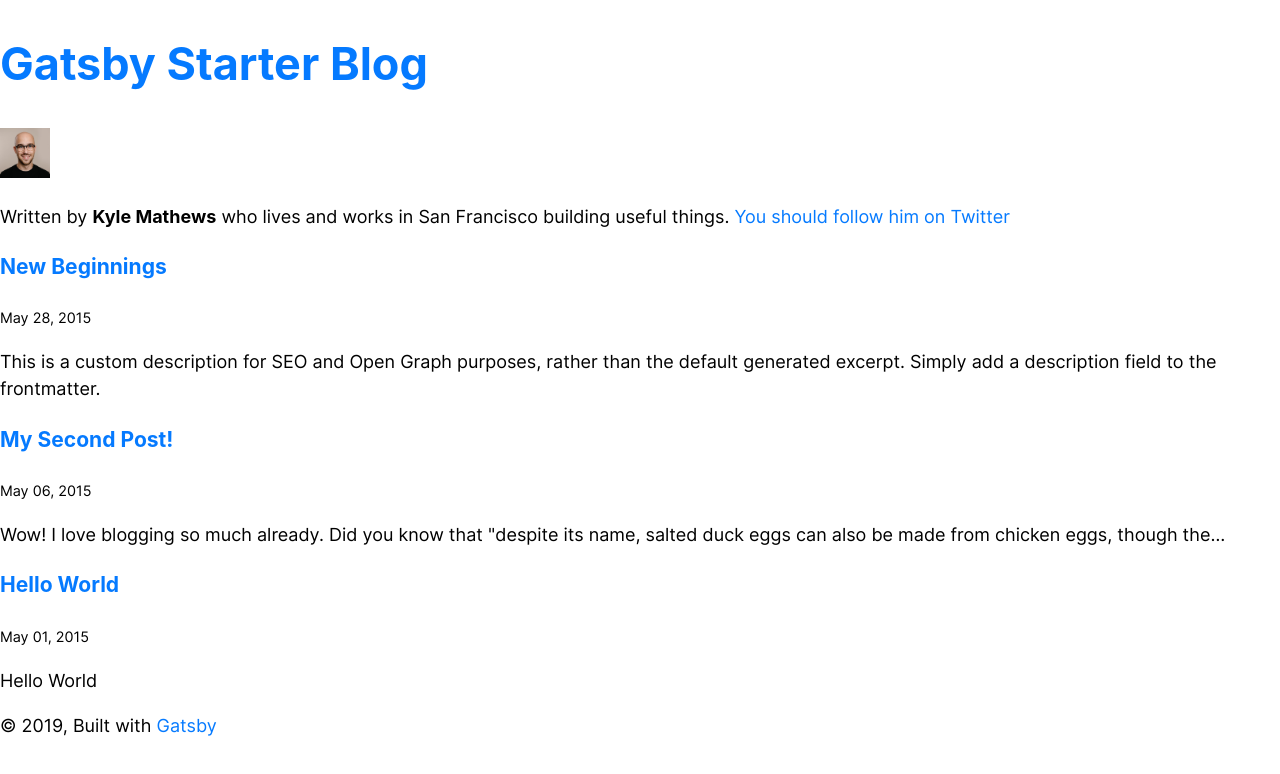
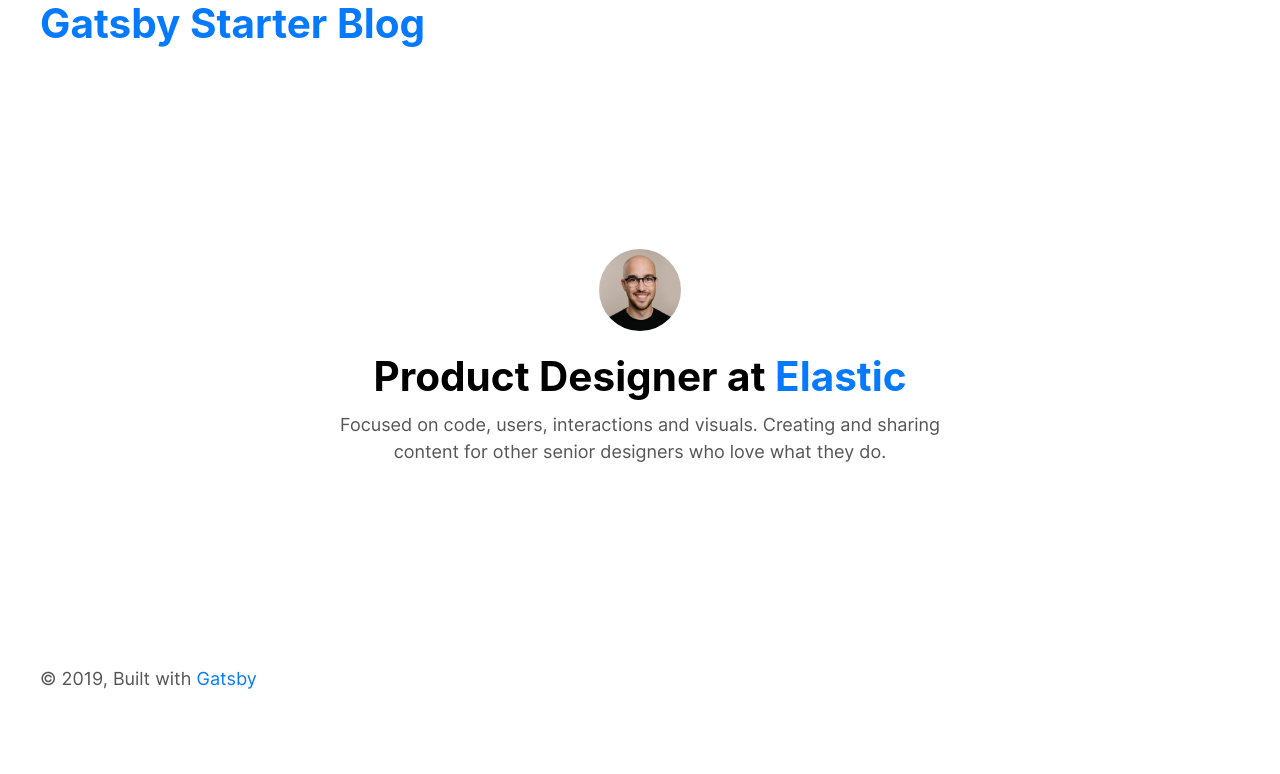
Before and after one commit to johnbarrierwilson/site-2020, a Gatsby site: page / in a window 1280 px wide. Built offline with nearby package versions, Linux system fonts and the light colour scheme; Gatsby itself is replaced by a stand-in of ours; a web font is replaced by a local one.

Commit message:
Create hompage hero section

```diff
--- a/gatsby-browser.js
+++ b/gatsby-browser.js
@@ -1,2 +1 @@
-// custom typefaces
 import "./src/styles/application.scss"
--- a/src/components/layout.js
+++ b/src/components/layout.js
@@ -23,7 +23,8 @@
       )
     }
     return (
-      <div>
+      <div className="row">
+        <div className="cell">
           <header>{header}</header>
           <main>{children}</main>
           <footer>
@@ -32,6 +33,7 @@
             <a href="https://www.gatsbyjs.org">Gatsby</a>
           </footer>
         </div>
+      </div>
     )
   }
 }
--- a/src/pages/index.js
+++ b/src/pages/index.js
@@ -1,70 +1,41 @@
 import React from "react"
-import { Link, graphql } from "gatsby"
+import { graphql } from "gatsby"
+import Image from "gatsby-image"
+import Layout from '../components/layout'
 
-import Bio from "../components/bio"
-import Layout from "../components/layout"
-import SEO from "../components/seo"
-
-class BlogIndex extends React.Component {
-  render() {
-    const { data } = this.props
-    const siteTitle = data.site.siteMetadata.title
-    const posts = data.allMarkdownRemark.edges
-
-    return (
-      <Layout location={this.props.location} title={siteTitle}>
-        <SEO title="All posts" />
-        <Bio />
-        {posts.map(({ node }) => {
-          const title = node.frontmatter.title || node.fields.slug
-          return (
-            <article key={node.fields.slug}>
-              <header>
-                <h3>
-                  <Link to={node.fields.slug}>
-                    {title}
-                  </Link>
-                </h3>
-                <small>{node.frontmatter.date}</small>
-              </header>
-              <section>
-                <p
-                  dangerouslySetInnerHTML={{
-                    __html: node.frontmatter.description || node.excerpt,
-                  }}
-                />
-              </section>
-            </article>
-          )
-        })}
-      </Layout>
-    )
-  }
+const IndexPage = (props) => {
+  const { data } = props
+  const siteTitle = data.site.siteMetadata.title
+  return (
+    <Layout location={props.location} title={siteTitle}>
+      <div className="cell cell--s well well--l tac">
+        <Image
+          alt="portrait of John Barrier Wilson"
+          className="avatar"
+          fixed={data.avatar.childImageSharp.fixed}
+        />
+        <h1>Product Designer at&nbsp;<a href="https://www.elastic.co">Elastic</a></h1>
+        <p>Focused on code, users, interactions and visuals. Creating and sharing content for other senior designers who love what they do.</p>
+      </div>
+    </Layout>
+  )
 }
 
-export default BlogIndex
+export default IndexPage
 
 export const pageQuery = graphql`
   query {
+    avatar: file(absolutePath: { regex: "/profile-pic.jpg/" }) {
+      childImageSharp {
+        fixed(width: 82, height: 82) {
+          ...GatsbyImageSharpFixed
+        }
+      }
+    }
     site {
       siteMetadata {
         title
       }
     }
-    allMarkdownRemark(sort: { fields: [frontmatter___date], order: DESC }) {
-      edges {
-        node {
-          excerpt
-          fields {
-            slug
-          }
-          frontmatter {
-            date(formatString: "MMMM DD, YYYY")
-            title
-            description
-          }
-        }
-      }
-    }
   }
 `
--- a/src/styles/application.scss
+++ b/src/styles/application.scss
@@ -12,3 +12,18 @@
 @import "foundation/reset";
 @import "foundation/config";
 @import "foundation/base";
+
+// -------------------------------------
+//   Components
+// -------------------------------------
+
+@import "components/avatar";
+@import "components/cell";
+@import "components/row";
+@import "components/well";
+
+// -------------------------------------
+//   Foundation - Tools
+// -------------------------------------
+
+@import "foundation/tools";
--- /dev/null
+++ b/src/styles/components/_avatar.scss
@@ -0,0 +1,19 @@
+// *************************************
+//
+//   Avatar
+//   -> Profile photo
+//
+// *************************************
+
+.avatar {
+  border-radius: 50%;
+  margin-bottom: ($s-space * 0.75);
+}
+
+// -------------------------------------
+//   Large Comment
+// -------------------------------------
+
+// ----- Standard Comment ----- //
+
+// Small Comment
--- /dev/null
+++ b/src/styles/components/_cell.scss
@@ -0,0 +1,20 @@
+// *************************************
+//
+//   Cell
+//   -> Width-limiting containers
+//
+// *************************************
+
+.cell {
+  margin-left: auto;
+  margin-right: auto;
+  max-width: $s-maxWidth;
+}
+
+// -------------------------------------
+//   Modifiers
+// -------------------------------------
+
+.cell--s {
+  max-width: ($s-maxWidth * 0.5);
+}
--- /dev/null
+++ b/src/styles/components/_row.scss
@@ -0,0 +1,19 @@
+// *************************************
+//
+//   Row
+//   -> Full-width containers
+//
+// *************************************
+
+.row {
+  padding-left: $s-space;
+  padding-right: $s-space;
+}
+
+// -------------------------------------
+//   Large Comment
+// -------------------------------------
+
+// ----- Standard Comment ----- //
+
+// Small Comment
--- /dev/null
+++ b/src/styles/components/_well.scss
@@ -0,0 +1,27 @@
+// *************************************
+//
+//   Well
+//   -> Vertical spacing
+//
+// *************************************
+
+.well {
+  margin-bottom: $s-space;
+  margin-top: $s-space;
+  @include respond {
+    margin-bottom: ($s-space * 2.5);
+    margin-top: ($s-space * 2.5);
+  }
+}
+// -------------------------------------
+//   Modifiers
+// -------------------------------------
+
+.well--l {
+  margin-bottom: ($s-space * 5);
+  margin-top: ($s-space * 5);
+  @include respond {
+    margin-bottom: ($s-space * 10);
+    margin-top: ($s-space * 10);
+  }
+}
--- a/src/styles/foundation/_base.scss
+++ b/src/styles/foundation/_base.scss
@@ -10,12 +10,16 @@
 }
 
 html {
+  -webkit-font-smoothing: antialiased;
   background: $c-white;
-  color: $c-black;
+  color: $c-dark;
   font-family: $t-fontFamily;
-  font-size: $t-fontSize;
+  font-size: ($t-fontSize * 0.888);
   font-weight: $t-fontWeight;
   line-height: $t-lineHeight;
+  @include respond {
+    font-size: $t-fontSize;
+  }
 }
 
 // -------------------------------------
@@ -23,13 +27,24 @@
 // -------------------------------------
 
 h1, h2, h3, h4, h5, h6 {
+  color: $c-black;
   font-weight: 700;
+  margin-top: 0;
 }
 
 h1 {
-  font-size: 2.5rem;
+  font-size: 1.85rem;
+  line-height: 1.2;
+  margin-bottom: ($s-space * 0.5);
+  @include respond {
+    font-size: 2.25rem;
+  }
 }
 
+p {
+  margin-bottom: $s-space;
+  margin-top: 0;
+}
 // -------------------------------------
 //   Inline Elements
 // -------------------------------------
--- a/src/styles/foundation/_config.scss
+++ b/src/styles/foundation/_config.scss
@@ -168,6 +168,7 @@
 
 $c-black: #000000;
 $c-blue: #057AFF;
+$c-dark: #555555;
 $c-gray: #F7F8F9;
 $c-white: #ffffff;
 
@@ -179,3 +180,22 @@
 $t-fontSize: 18px;
 $t-fontWeight: 400;
 $t-lineHeight: 1.5;
+
+// -------------------------------------
+//   Sizing
+// -------------------------------------
+
+$s-space: 20px;
+$s-maxWidth: 1200px;
+
+// -------------------------------------
+//   Responsiveness
+// -------------------------------------
+
+$g-breakpoint: 480px;
+
+@mixin respond {
+  @media screen and (min-width: $g-breakpoint) {
+    @content;
+  }
+}
--- /dev/null
+++ b/src/styles/foundation/_tools.scss
@@ -0,0 +1,16 @@
+// *************************************
+//
+//   Tools
+//   -> Inline utilities
+//
+// *************************************
+
+// -------------------------------------
+//   Typography
+// -------------------------------------
+
+// ----- Alignment ----- //
+
+.tac {
+  text-align: center !important;
+}
```
Also changed, not shown: src/pages/writing.js (added, +68 -0 lines). Lines whose indentation alone changed are shown as unchanged.
